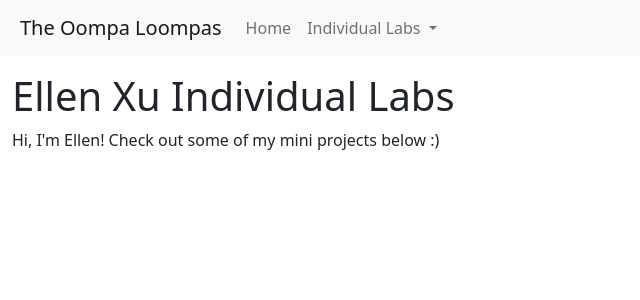
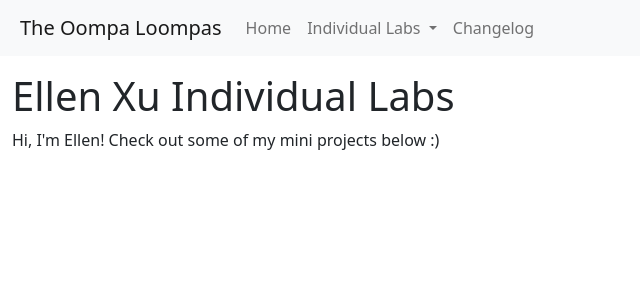
Before and after one commit to tonyhieu/p4-oompaloompas, a Flask app: page /ellen in a window 1280 px wide. Shown: the top 300 px of the page, without its empty margins (0-640 px from the left). Run offline with Flask 2, Linux system fonts and the light colour scheme; some libraries are stand-ins or nearby versions.

Commit message:
add changelog and change template

```diff
--- a/app.py
+++ b/app.py
@@ -6,6 +6,11 @@ app = Flask("app")
 @app.route("/")
 def index():
     return render_template("index.html")
+
+
+@app.route("/changelog")
+def changelog():
+    return render_template("changelog.html")
 
 
 @app.route("/anthony")
--- /dev/null
+++ b/templates/changelog.html
@@ -0,0 +1,4 @@
+{% extends "layouts/base.html" %}
+{% block content %}
+<script src="https://emgithub.com/embed.js?target=https%3A%2F%2Fgithub.com%2Ftonyhieu%2Fp4-oompaloompas%2Fblob%2Fmaster%2FREADME.md&style=github&showBorder=on&showLineNumbers=on&showFileMeta=on&showCopy=on"></script>
+{% endblock %}
--- a/templates/index.html
+++ b/templates/index.html
@@ -1,6 +1,6 @@
 {% extends "layouts/base.html" %}
 {% block content %}
-<div class="container-fluid content">
-    <h1>Welcome to our website!</h1>
-</div>
+
+<h1>Welcome to our website!</h1>
+
 {% endblock %}
--- a/templates/individual/anthony.html
+++ b/templates/individual/anthony.html
@@ -1,6 +1,6 @@
 {% extends "layouts/base.html" %}
 {% block content %}
-<div class="container-fluid content">
+
 <h1>Anthony Vo Individual Labs</h1>
 <p>Hi! My name is Anthony Vo. Have a look at some of the things I've worked on!</p>
 <br />
@@ -12,5 +12,4 @@
 
 <script src="/static/js/anthonyJs.js"></script>
 
-</div>
 {% endblock %}
--- a/templates/individual/ellen.html
+++ b/templates/individual/ellen.html
@@ -1,9 +1,8 @@
 {% extends "layouts/base.html" %}
 {% block content %}
-<div class="container-fluid content">
-    <h1>Ellen Xu Individual Labs</h1>
-    <p>Hi, I'm Ellen! Check out some of my mini projects below :) </p>
+
+<h1>Ellen Xu Individual Labs</h1>
+<p>Hi, I'm Ellen! Check out some of my mini projects below :) </p>
 <!--    <br />-->
 
-</div>
 {% endblock %}
--- a/templates/layouts/base.html
+++ b/templates/layouts/base.html
@@ -48,10 +48,14 @@
                     </ul>
                 </li>
 
+                <li class="nav-item">
+                    <a class="nav-link" href={{ url_for('changelog') }}>Changelog</a>
+                </li>
             </ul>
 
         </nav>
-
-        {% block content %}{% endblock %}
+        <div class="container-fluid content">
+            {% block content %}{% endblock %}
+        </div>
     </body>
 </html>
```
Lines whose indentation alone changed are shown as unchanged.
